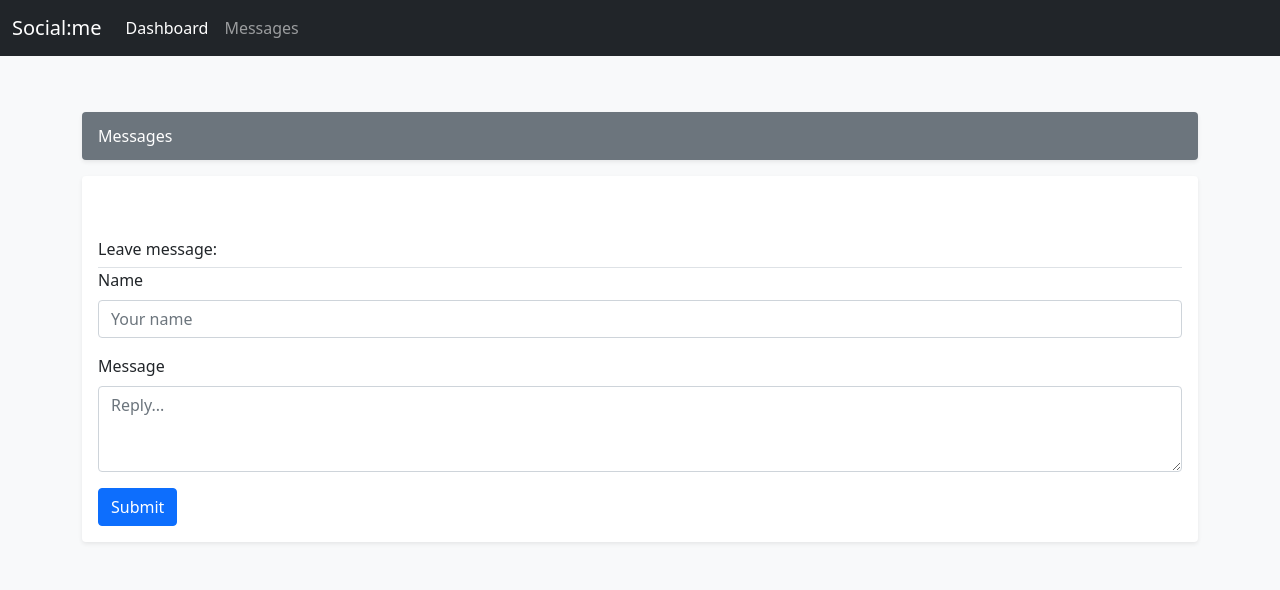
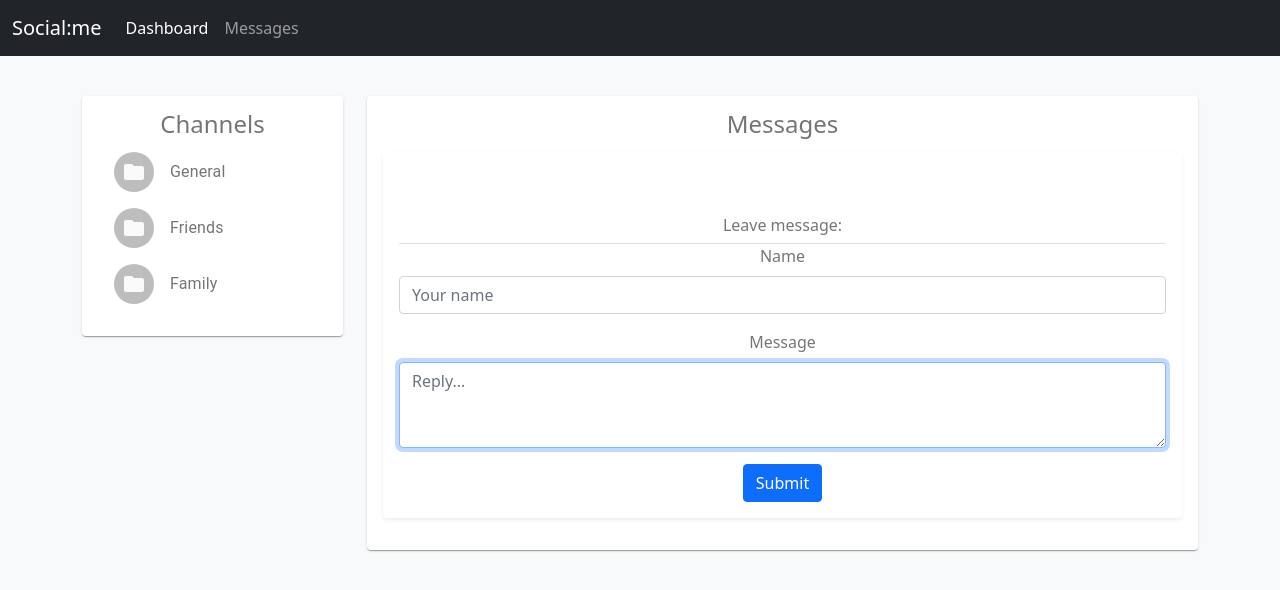
Before and after one commit to izoya/react-social-me, a React app: page / in a window 1280 px wide. Shown: the top 590 px of the page. Built offline with nearby package versions, Linux system fonts and the light colour scheme.

Commit message:
R3 Added material-ui and type-props libs, channels list,  autofocus for message input

```diff
--- a/package.json
+++ b/package.json
@@ -32,8 +32,11 @@
     "webpack-dev-server": "^3.11.2"
   },
   "dependencies": {
+    "@material-ui/core": "^4.12.3",
+    "@material-ui/icons": "^4.11.2",
     "bootstrap": "^5.0.2",
     "font-awesome": "^4.7.0",
+    "prop-types": "^15.7.2",
     "react": "^17.0.2",
     "react-dom": "^17.0.2"
   }
--- a/src/App.js
+++ b/src/App.js
@@ -1,31 +1,13 @@
-import React, {useCallback, useState, useEffect} from 'react';
-import {Messages} from './components/Messages/Messages';
+import React from 'react';
+import {Board} from './components/Board/Board';
 import {Header} from './components/Header';
 
 export const App = () => {
-    const [messages, setMessages] = useState([]);
-    const robotMessage = {
-        author: 'Robot',
-        text: 'You\'re welcome!',
-    };
-
-    const handleAddMessage = useCallback(
-        (message) => setMessages(state => [...state, message]),
-        []
-    );
-    useEffect(() => {
-        const lastMessage = messages[messages.length - 1];
-
-        if (!lastMessage || lastMessage.author === robotMessage.author) return;
-
-        setTimeout(() => handleAddMessage(robotMessage), 1500);
-    }, [messages]);
-
     return (
         <>
             <Header/>
             <main className="container pt-5 mt-5">
-                <Messages messages={messages} addMessage={handleAddMessage}/>
+                <Board/>
             </main>
         </>
     );
--- /dev/null
+++ b/src/components/Board/Board.js
@@ -0,0 +1,61 @@
+import React, {useCallback, useEffect, useState} from 'react';
+import {Grid, makeStyles, Paper} from '@material-ui/core';
+import {Messages} from '../Messages/Messages';
+import {Channels} from '../Channels/Channels';
+
+const useStyles = makeStyles(theme => {
+    console.log(theme);
+
+    return {
+        root: {
+            flexGrow: 1,
+        },
+        paper: {
+            padding: theme.spacing(2),
+            textAlign: 'center',
+            color: theme.palette.text.secondary,
+        },
+    };
+});
+
+export const Board = () => {
+    const classes = useStyles();
+    const [messages, setMessages] = useState([]);
+    const [activeChannel, setActiveChannel] = useState({});
+    const robotMessage = {
+        author: 'Robot',
+        text: 'You\'re welcome!',
+    };
+
+    const handleAddMessage = useCallback(
+        (message) => setMessages(state => [...state, message]),
+        []
+    );
+
+    useEffect(() => {
+        const lastMessage = messages[messages.length - 1];
+
+        if (!lastMessage || lastMessage.author === robotMessage.author) return;
+
+        setTimeout(() => handleAddMessage(robotMessage), 1500);
+    }, [messages]);
+
+    return (
+        <div className={classes.root}>
+            <Grid container spacing={3}>
+                <Grid item xs={12} sm={3}>
+                    <Paper className={classes.paper}>
+                        <h1 className="h4 mb-0 lh-1">Channels</h1>
+                        <Channels setChannel={setActiveChannel} activeChannel={activeChannel}/>
+                    </Paper>
+                </Grid>
+                <Grid item xs={12} sm={9}>
+                    <Paper className={classes.paper}>
+                        <h1 className="h4 mb-0 lh-1">Messages</h1>
+                        <Messages messages={messages} addMessage={handleAddMessage} channel={activeChannel}/>
+                    </Paper>
+                </Grid>
+            </Grid>
+        </div>
+    );
+};
--- /dev/null
+++ b/src/components/Channels/Channels.js
@@ -0,0 +1,49 @@
+import React, {useState} from 'react';
+import {Avatar, List, ListItem, ListItemAvatar, ListItemText} from '@material-ui/core';
+import {FolderRounded, FolderOpenRounded} from '@material-ui/icons';
+import PropTypes from 'prop-types';
+
+export const Channels = ({setChannel, activeChannel}) => {
+    const [channels] = useState([
+        {
+            id: 1,
+            name: 'General',
+        },
+        {
+            id: 2,
+            name: 'Friends',
+        },
+        {
+            id: 3,
+            name: 'Family',
+        },
+
+    ]);
+
+    return (
+        <List className="w-100">
+            {channels && channels.map(channel => (
+                <ListItem
+                    key={channel.id}
+                    button={true}
+                    onClick={() => setChannel(channel)}
+                    selected={activeChannel.id === channel.id}>
+                    <ListItemAvatar>
+                        <Avatar>
+                            {activeChannel.id === channel.id
+                                ? <FolderOpenRounded/>
+                                : <FolderRounded/>
+                            }
+                        </Avatar>
+                    </ListItemAvatar>
+                    <ListItemText primary={channel.name}/>
+                </ListItem>
+            ))}
+        </List>);
+};
+
+Channels.propTypes = {
+    setChannel: PropTypes.func,
+    activeChannel: PropTypes.object,
+
+};
--- a/src/components/Messages/Messages.js
+++ b/src/components/Messages/Messages.js
@@ -1,30 +1,34 @@
-import React, {useCallback, useState} from 'react';
+import React, {useCallback, useEffect, useRef, useState} from 'react';
+import PropTypes from 'prop-types';
 
 export const Messages = ({messages, addMessage}) => {
     const [author, setAuthor] = useState('');
     const [text, setText] = useState('');
+    const inputRef = useRef(null);
+
+    useEffect(() => {
+        inputRef.current.focus();
+    }, [inputRef]);
 
     const handleAddMessage = useCallback((e) => {
         e.preventDefault();
-        addMessage({author, text});
+        addMessage({
+            author,
+            text,
+        });
         setText('');
+        inputRef.current.focus();
     }, [author, text]);
 
     return (
         <>
-            <div className="d-flex align-items-center p-3 my-3 text-white bg-secondary rounded shadow-sm">
-                <i className="d-block"/>
-                <div className="lh-1">
-                    <h1 className="h6 mb-0 lh-1">Messages</h1>
-                </div>
-            </div>
             <div className="my-3 p-3 bg-body rounded shadow-sm">
                 {messages
                     ? messages.map((message, index) =>
                         <div className="d-flex text-muted pt-3" key={index}>
                             <svg className="bd-placeholder-img flex-shrink-0 me-2 rounded" width="32" height="32"
-                                 xmlns="http://www.w3.org/2000/svg" role="img" aria-label="Placeholder: 32x32"
-                                 preserveAspectRatio="xMidYMid slice" focusable="false">
+                                xmlns="http://www.w3.org/2000/svg" role="img" aria-label="Placeholder: 32x32"
+                                preserveAspectRatio="xMidYMid slice" focusable="false">
                                 <title>{message.author}</title>
                                 <rect width="100%" height="100%" fill="#e83e8c"/>
                                 <text x="50%" y="50%" fill="#e83e8c" dy=".3em">32x32</text>
@@ -53,6 +57,7 @@ export const Messages = ({messages, addMessage}) => {
                     <div className="mb-3">
                         <label htmlFor="text" className="form-label">Message</label>
                         <textarea
+                            ref={inputRef}
                             value={text}
                             className="form-control"
                             id="text"
@@ -61,10 +66,21 @@ export const Messages = ({messages, addMessage}) => {
                             onChange={(e) => setText(e.target.value)}/>
                     </div>
                     <button type="button" className="btn btn-primary" onClick={handleAddMessage}>
-                        Submit
+                    Submit
                     </button>
                 </form>
             </div>
         </>
     );
 };
+
+Messages.propTypes = {
+    messages: PropTypes.arrayOf(
+        PropTypes.shape({
+            author: PropTypes.string,
+            text: PropTypes.string,
+        })
+    ),
+    addMessage: PropTypes.func,
+    channel: PropTypes.object,
+};
--- a/src/index.js
+++ b/src/index.js
@@ -1,6 +1,20 @@
 import React from 'react';
 import ReactDOM from 'react-dom';
 import {App} from './App.js';
+import {ThemeProvider, createTheme} from '@material-ui/core';
 import './styles/app.sass';
 
-ReactDOM.render(<App/>, document.getElementById('root'));
+const theme = createTheme({
+    bb: {
+        border: '1px solid red',
+    },
+});
+
+ReactDOM.render(
+    <React.StrictMode>
+        <ThemeProvider theme={theme}>
+            <App/>
+        </ThemeProvider>
+    </React.StrictMode>,
+    document.getElementById('root')
+);
--- a/src/styles/app.sass
+++ b/src/styles/app.sass
@@ -11,5 +11,4 @@
 $fa-font-path: "~font-awesome/fonts/"
 @import "~font-awesome/scss/font-awesome"
 
-
 @import "style"
```
Also changed, not shown: webpack.config.js (+12 -12 lines), .eslintrc.js, 1 other file (tests, documents, lock files or other folders).
